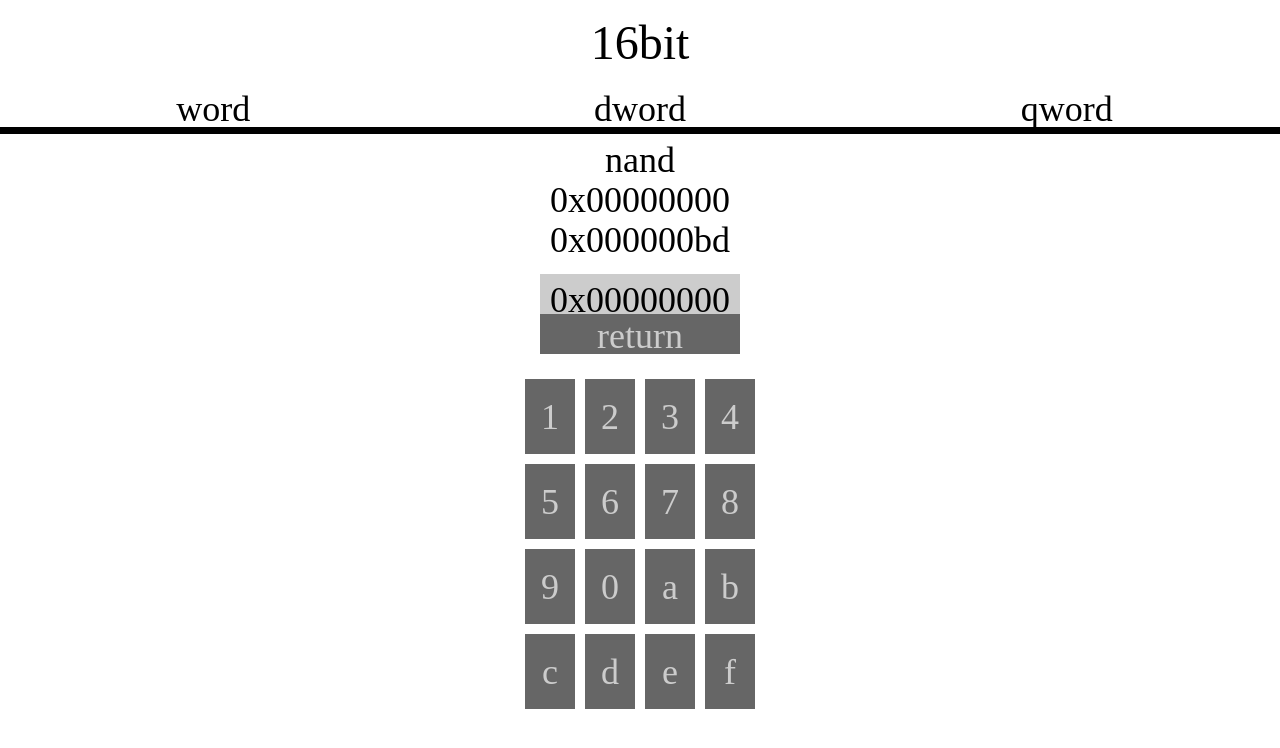
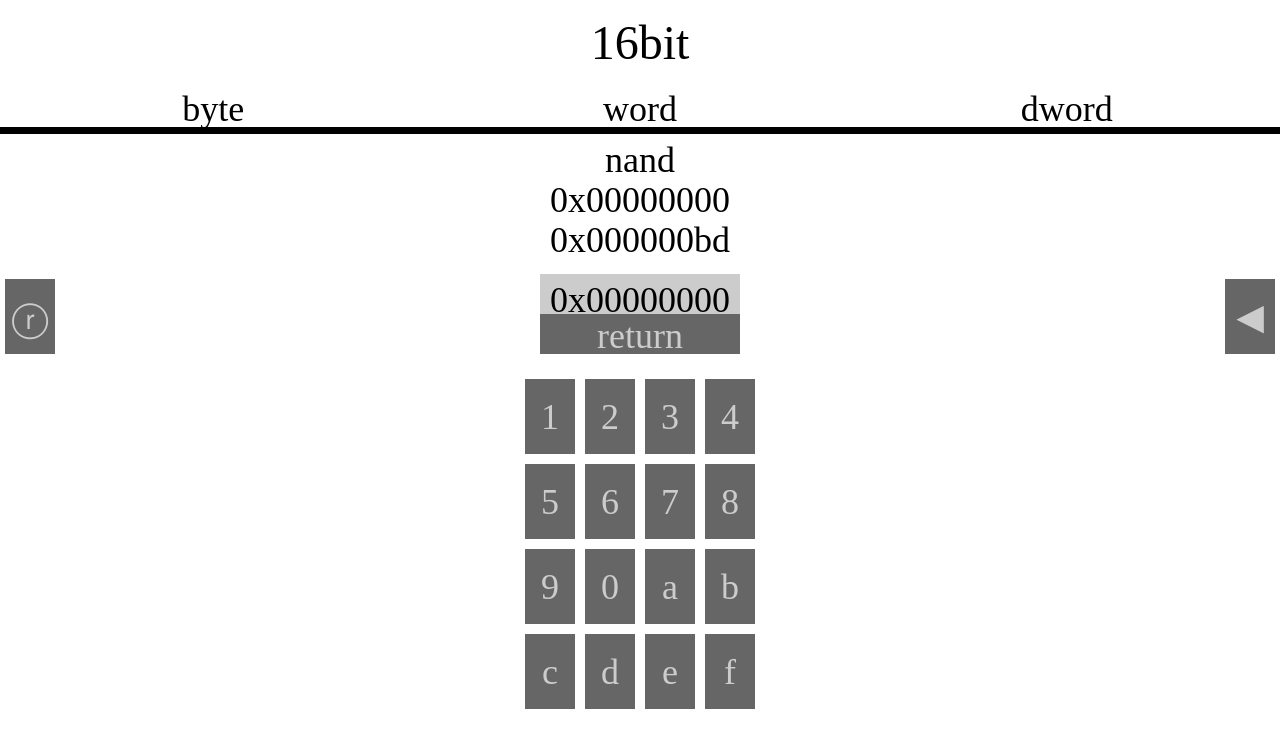
Before and after one commit to RA0N-dev/16bit, a plain HTML site: page index.html in a window 1280 px wide. Drawn offline with Linux system fonts and the light colour scheme; a small style sheet from the web is missing.

Commit message:
리셋버튼과 지우기 버튼을 추가했습니다

```diff
--- a/index.html
+++ b/index.html
@@ -14,9 +14,9 @@
         <p id="titleName">16bit</p>
     </div>
     <div id="modeBar">
+        <button class="modeButton" type="button" onclick="modeChange(`byte`)">byte</button>
         <button class="modeButton" type="button" onclick="modeChange(`word`)">word</button>
         <button class="modeButton" type="button" onclick="modeChange(`dword`)">dword</button>
-        <button class="modeButton" type="button" onclick="modeChange(`qword`)">qword</button>
         <!--button class="modeButton" type="button" onclick="">ASCII</button-->
     </div>
 
@@ -28,10 +28,12 @@
         </div>
     </div>
     <div id="inputBar">
+        <button id="keyReset" class="key" type="button" onclick="gameSet()">ⓡ</button>
         <div id="inputBlock">
             <div id="inputValue"></div>
             <button class="modeButtonRetrun" type="button" onclick="inputChack()">return</button>
         </div>
+        <button id="keyBackspace" class="key" type="button" onclick="backspace()">◀</button>
     </div>
     <div id="keyboardBar">
         <div id="keyboard">
```
